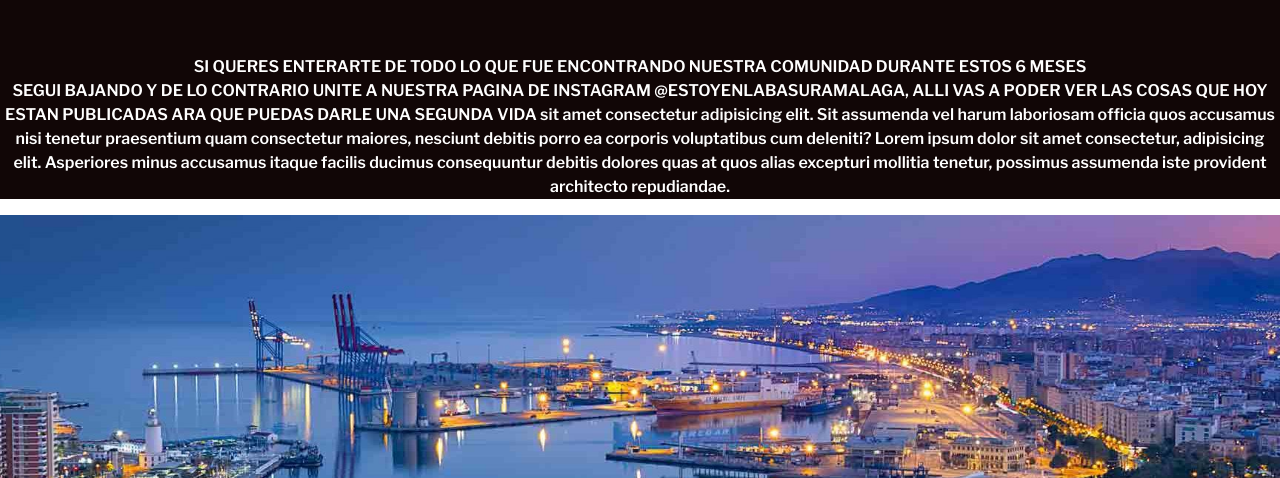
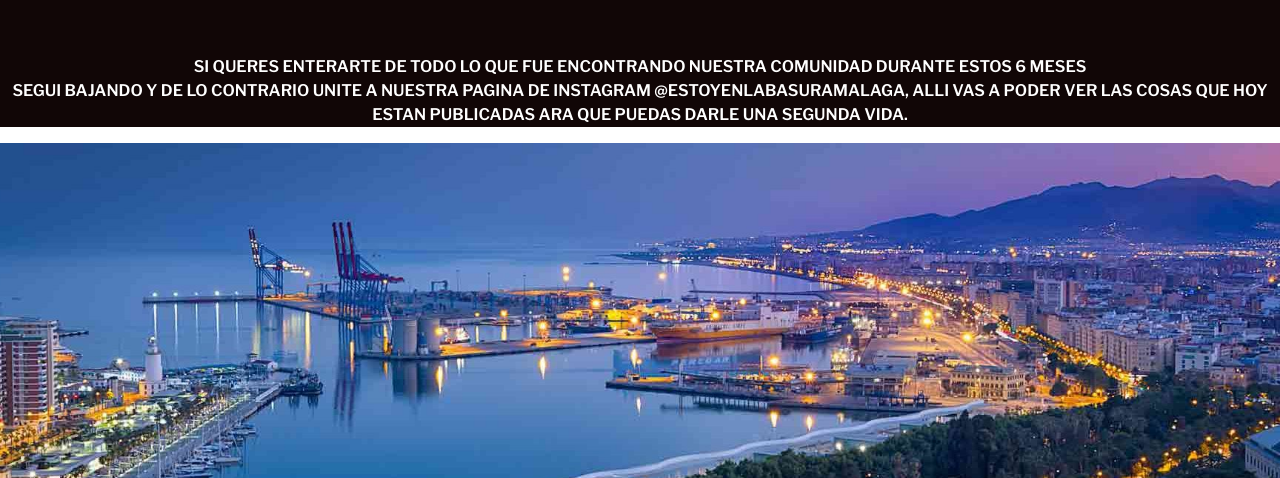
Before and after one commit to GuidoErrasti/3preentrega, a website: page index.html in a window 1280 px wide. Shown: the part 322-800 px from the top of the page. Drawn offline with nearby package versions, Linux system fonts and the light colour scheme.

Commit message:
cambions index

```diff
--- a/index.html
+++ b/index.html
@@ -68,17 +68,10 @@
                     <!--lorem --TEXTO DE RELLENO-->
                     SI QUERES ENTERARTE DE TODO LO QUE FUE ENCONTRANDO NUESTRA COMUNIDAD DURANTE ESTOS 6 MESES <br>
                     SEGUI BAJANDO Y DE LO CONTRARIO UNITE A NUESTRA PAGINA DE INSTAGRAM @ESTOYENLABASURAMALAGA, ALLI VAS
-                    A PODER VER LAS COSAS QUE HOY ESTAN PUBLICADAS ARA QUE PUEDAS DARLE UNA SEGUNDA VIDA sit amet
-                    consectetur adipisicing elit. Sit assumenda vel harum laboriosam officia quos accusamus nisi tenetur
-                    praesentium quam consectetur maiores, nesciunt debitis porro ea corporis voluptatibus cum deleniti?
-                    Lorem ipsum dolor sit amet consectetur, adipisicing elit. Asperiores minus accusamus itaque facilis
-                    ducimus consequuntur debitis dolores quas at quos alias excepturi mollitia tenetur, possimus
-                    assumenda iste provident architecto repudiandae.
+                    A PODER VER LAS COSAS QUE HOY ESTAN PUBLICADAS ARA QUE PUEDAS DARLE UNA SEGUNDA VIDA.
         </section>
-
         <div class="fondoindex">
         </div>
-
         <div class="hero_section1">
             <h2>COSAS ENCONTRADAS POR LOS USUARIOS EN LA CIUDAD DE MALAGA </h2>
             <!--SUBTITULO-->
```
